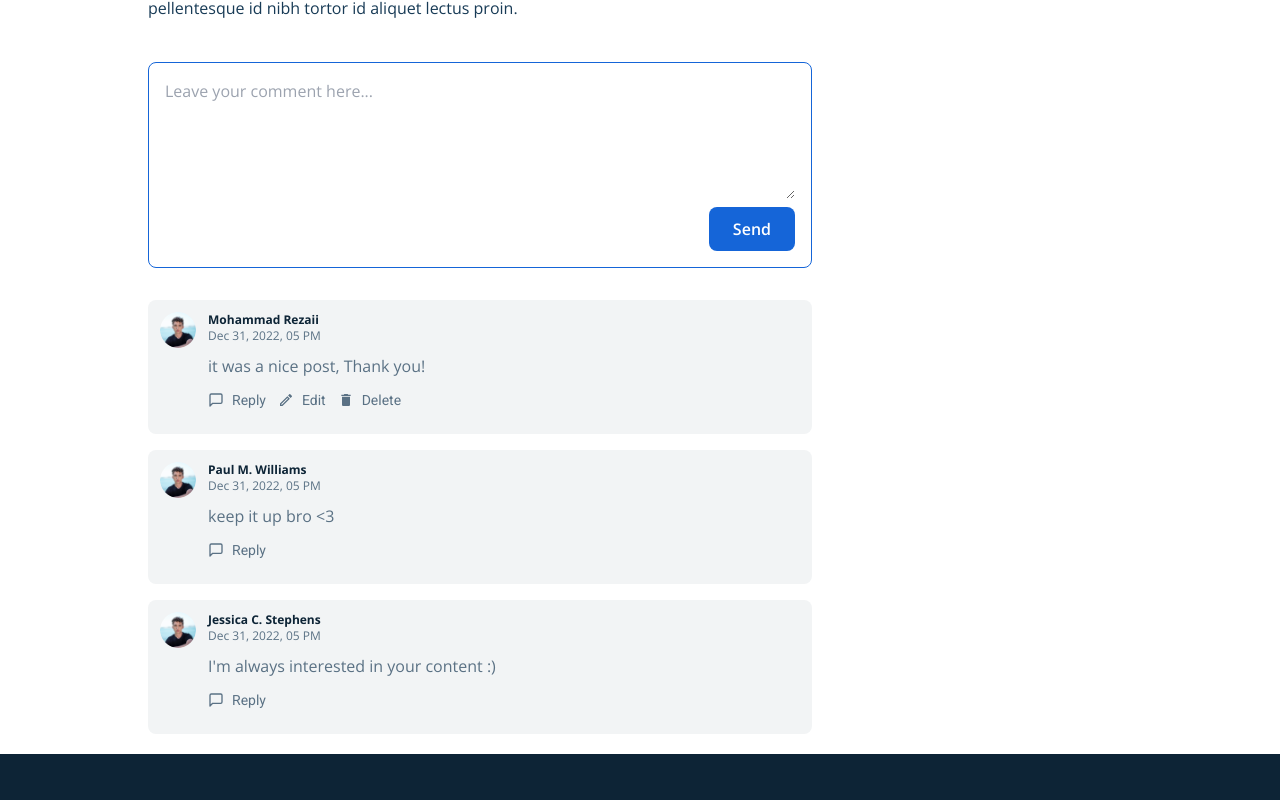
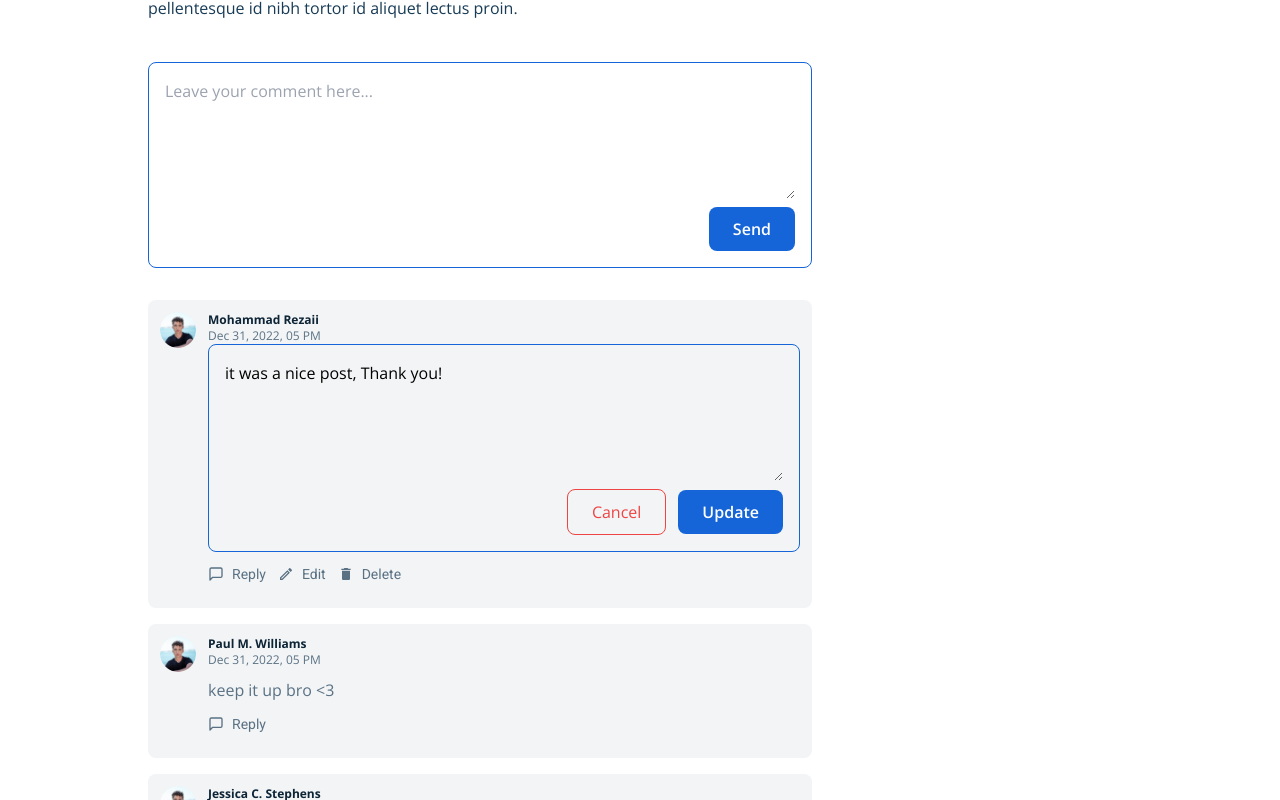
Before and after one commit to Yousif-Mohammedx/blog-project, a React (Create React App) app: page /blog/1 in a window 1280 px wide. Both pictures are taken after a click on the button "Edit". Shown: the part 864-1664 px from the top of the page. Built offline with nearby package versions, Linux system fonts and the light colour scheme.

Commit message:
video 10 (5% left )

```diff
--- a/src/components/comments/Comment.jsx
+++ b/src/components/comments/Comment.jsx
@@ -6,11 +6,13 @@ import { MdDelete } from "react-icons/md";
 import CommentForm from './CommentForm';
 
 
-const Comment = ({ comment, logginedUserId, affectedComment, setAffectedComment, addComment, parentId = null }) => {
+const Comment = ({ comment, logginedUserId, affectedComment, setAffectedComment, addComment, parentId = null, updateComment, }) => {
     const isUserLoggined = Boolean(logginedUserId);
     const commentBelongsToUser = logginedUserId == comment.user._id;
     const isReplying = affectedComment && affectedComment.type === 'replying' && affectedComment._id === comment._id;
+    const isEditing = affectedComment && affectedComment.type === 'editing' && affectedComment._id === comment._id;
     const repliedCommentId = parentId ? parentId : comment._id;
+    const replyOnUserId = comment.user._id;
     return (
         <div className='flex flex-norwrap items-start gap-x-3 bg-[#F2F4F5] p-3 rounded-lg'>
             <img src={images.Post1Profile} alt="user profile" className='w-9 h-9 object-cover rounded-full' />
@@ -24,15 +26,23 @@ const Comment = ({ comment, logginedUserId, affectedComment, setAffectedComment,
                         hour: '2-digit',
                     })}
                 </span>
-                <p className='font-opensans mt-[10px] text-dark-light'>{comment.desc}</p>
-                <div className='flex items-center gap-x-3 text-dark-light font-roboto text-sm mt-3 mb-3'>
+                {!isEditing && (
+                    <p className='font-opensans mt-[10px] text-dark-light'>{comment.desc}</p>
+                )}
+                {isEditing && (
+                    <CommentForm btnLabel="Update" formSubmitHandler={(value) => updateComment(value, comment._id)}
+                        formCancelHandler={() => setAffectedComment(null)}
+                        initalText={comment.desc}
+                    />
+                )}
+                < div className='flex items-center gap-x-3 text-dark-light font-roboto text-sm mt-3 mb-3'>
                     {isUserLoggined && (<button className='flex items-center space-x-2' onClick={() => setAffectedComment({ type: 'replying', _id: comment._id })}>
                         <FiMessageSquare className='w-4 h-auto' />
                         <span>Reply</span>
                     </button>)}
                     {commentBelongsToUser && (
                         <>
-                            <button className='flex items-center space-x-2'>
+                            <button className='flex items-center space-x-2' onClick={() => setAffectedComment({ type: 'editing', _id: comment._id })}>
                                 <MdOutlineEdit className='w-4 h-auto' />
                                 <span>Edit</span>
                             </button>
@@ -44,10 +54,12 @@ const Comment = ({ comment, logginedUserId, affectedComment, setAffectedComment,
                     )}
                 </div>
                 {isReplying && (
-                    <CommentForm btnLabel="Reply" formSubmitHandler={(value) => addComment(value, repliedCommentId)} />
+                    <CommentForm btnLabel="Reply" formSubmitHandler={(value) => addComment(value, repliedCommentId, replyOnUserId)
+                    }
+                        formCancelHandler={() => setAffectedComment(null)} />
                 )}
             </div>
-        </div>
+        </div >
     )
 }
 export default Comment
--- a/src/components/comments/CommentForm.jsx
+++ b/src/components/comments/CommentForm.jsx
@@ -1,7 +1,7 @@
 import React, { useState } from 'react';
 
-const CommentForm = ({ btnLabel, formSubmitHandler }) => {
-  const [value, setValue] = useState('');
+const CommentForm = ({ btnLabel, formSubmitHandler, formCancelHandler = null, initalText = "", }) => {
+  const [value, setValue] = useState(initalText);
 
   const submitHandler = (e) => {
     e.preventDefault();
@@ -13,13 +13,20 @@ const CommentForm = ({ btnLabel, formSubmitHandler }) => {
     <form onSubmit={submitHandler}>
       <div className='flex flex-col items-end border border-primary rounded-lg p-4'>
         <textarea
-          className="w-full focus:outline-none"
+          className="w-full focus:outline-none bg-transparent"
           rows="5"
           placeholder="Leave your comment here..."
           value={value}
           onChange={(e) => setValue(e.target.value)}
         />
-        <button type='submit' className='px-6 py-2.5 rounded-lg bg-primary text-white font-semibold mt-2'>{btnLabel}</button>
+        <div className='flex items-center gap-x-3 pt-2'>
+          {formCancelHandler && (
+            <button onClick={formCancelHandler} className='px-6 py-2.5 rounded-lg border border-red-500 text-red-500'>
+              Cancel
+            </button>
+          )}
+          <button type='submit' className='px-6 py-2.5 rounded-lg bg-primary text-white font-semibold'>{btnLabel}</button>
+        </div>
       </div>
     </form>
   );
--- a/src/components/comments/CommentsContainer.jsx
+++ b/src/components/comments/CommentsContainer.jsx
@@ -3,6 +3,7 @@ import React, { useEffect, useState } from 'react'
 import { getCommentsData } from "../../data/comments";
 import CommentForm from './CommentForm';
 import Comment from './Comment';
+import { MdOutlineCommentsDisabled } from 'react-icons/md';
 
 const CommentsContainer = ({ className, logginedUserId }) => {
     const [comments, setComments] = useState([]);
@@ -32,14 +33,25 @@ const CommentsContainer = ({ className, logginedUserId }) => {
         };
         setComments((curState) => {
             return [newComment, ...curState]
-        })
+        });
+        setAffectedComment(null);
     };
+    const updateCommentHandler = (value, commentId) => {
+        const updatedComments = comments.map((comment) => {
+          if (comment._id === commentId) {
+            return { ...comment, desc: value };
+          }
+          return comment;
+        });
+        setComments(updatedComments);
+        setAffectedComment(null);
+      };
     return (
         <div className={`${className}`}>
             <CommentForm btnLabel="Send" formSubmitHandler={(value) => addCommentHandler(value)} />
             <div className='space-y-4 mt-8'>
                 {mainComments.map((comment) => (
-                    <Comment comment={comment} logginedUserId={logginedUserId} affectedComment={affectedComment} setAffectedComment={setAffectedComment} addComment={addCommentHandler} />
+                    <Comment key={comment._id} comment={comment} logginedUserId={logginedUserId} affectedComment={affectedComment} setAffectedComment={setAffectedComment} addComment={addCommentHandler} updateComment={updateCommentHandler} />
                 ))}
             </div>
         </div>
```
